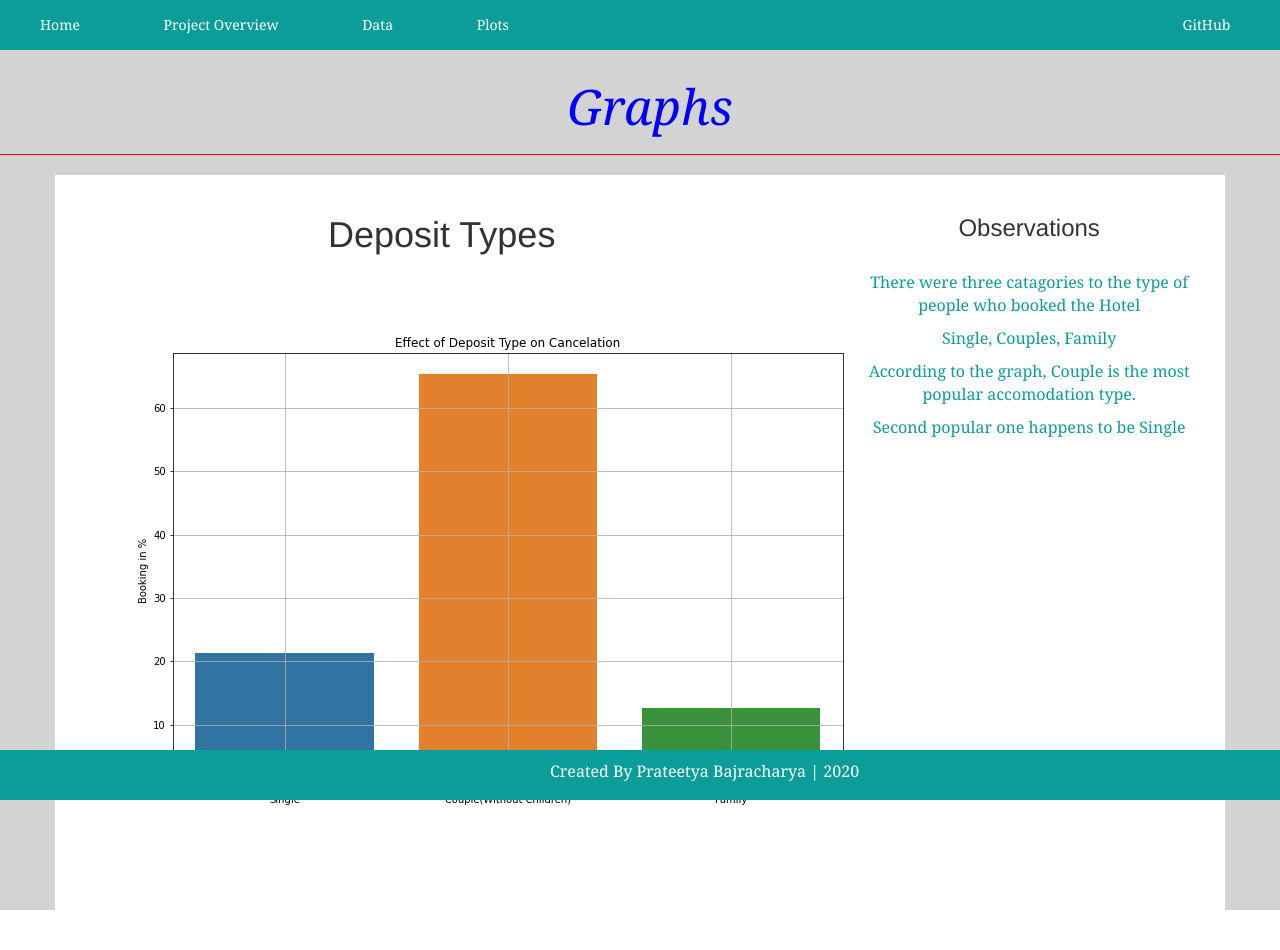
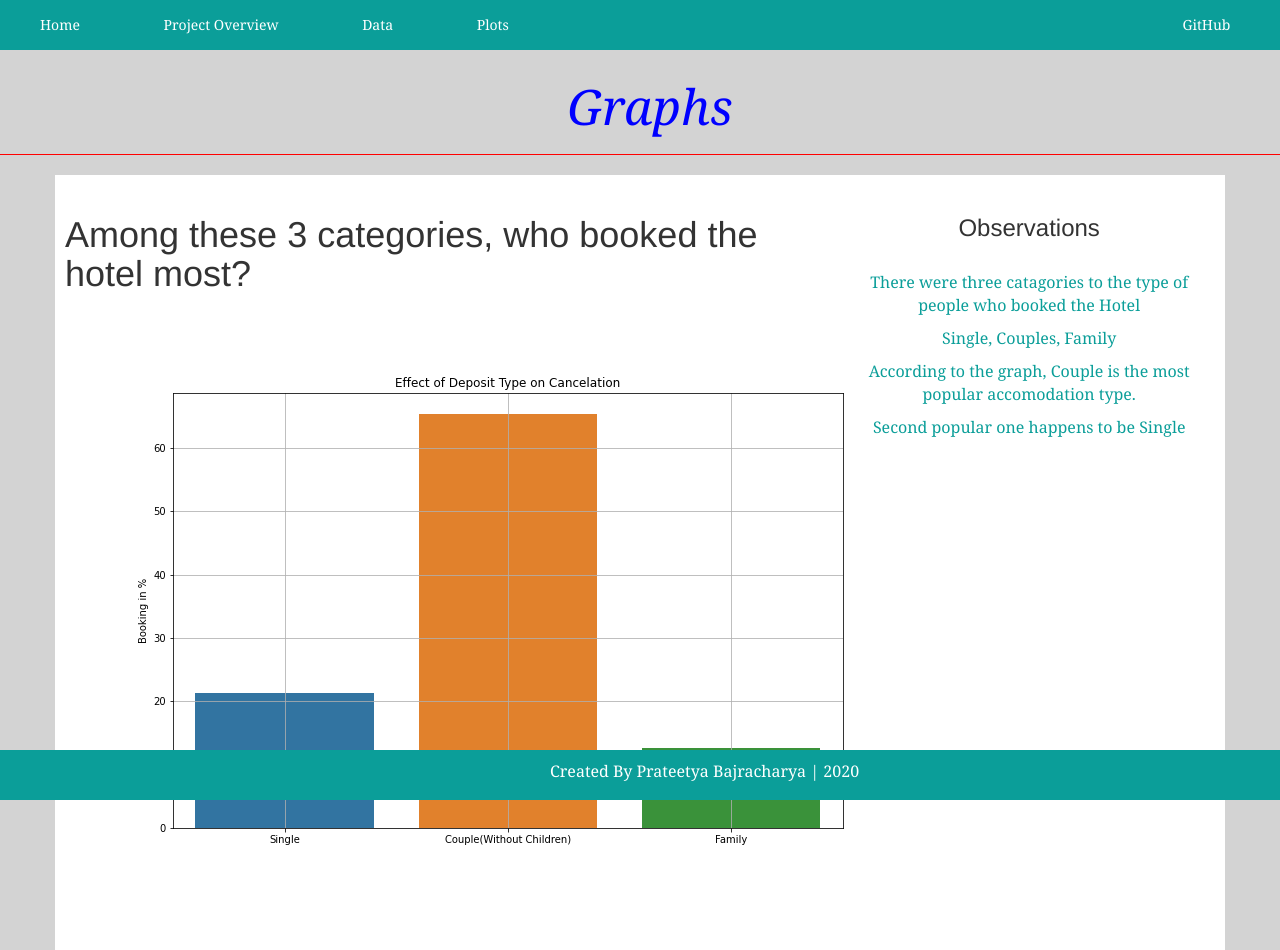
Before and after one commit to codewithpratis/project, a Python web app: template templates/accommodation.html in a window 1280 px wide. Before the commit the page ends 910 px from the top, so only its background shows below. Run offline with Jinja, Linux system fonts and the light colour scheme; the template is opened without the code that fills it, so the values that code supplies are empty; some libraries are stand-ins or nearby versions.

Commit message:
Update accommodation.html

```diff
--- a/templates/accommodation.html
+++ b/templates/accommodation.html
@@ -34,7 +34,7 @@
 
       <div class="col-md-8 pad top"> <br>
 
-        <h1><center>Deposit Types</center></h1> <br>
+        <h1>Among these 3 categories, who booked the hotel most?</h1> <br>
 
           <div class="pull-left">
             <img src="../static/Accommodationtypes.png" alt="Accomodation Types">
```
